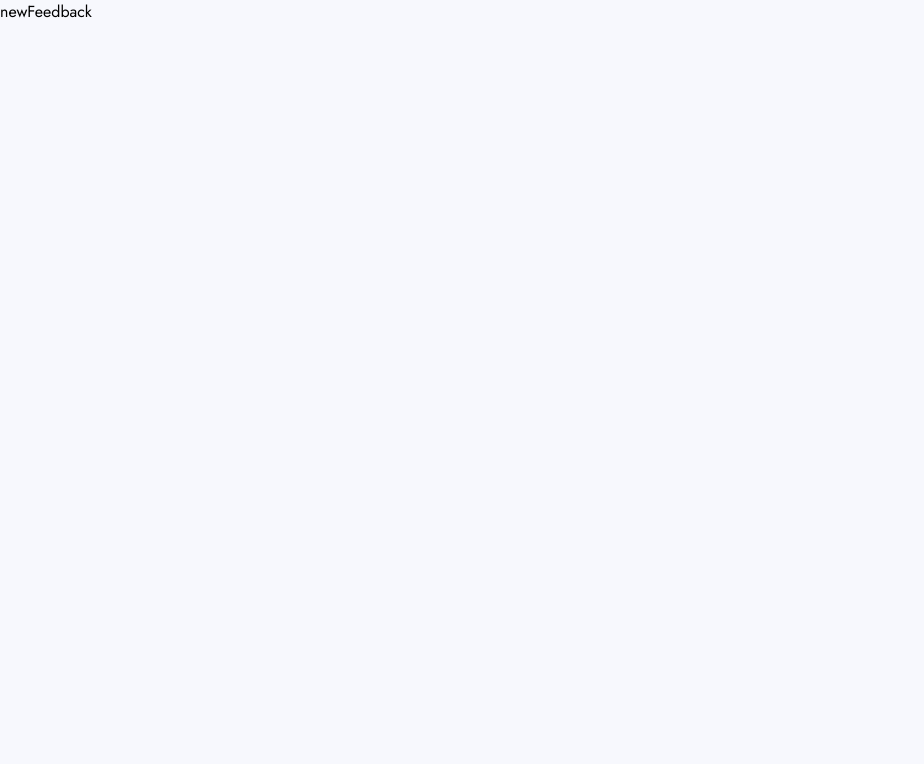
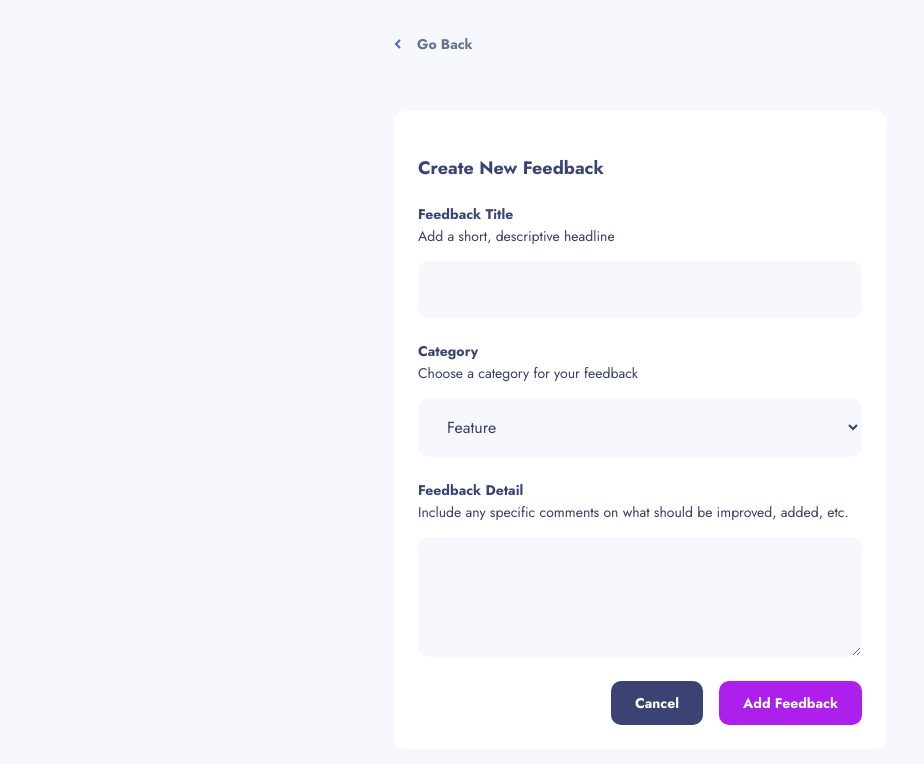
Before and after one commit to AgataLiberska/product-feedback-app, a React (Create React App) app: page /productRequests/new in a window 1280 px wide. Shown: the top 764 px of the page, without its empty margins (0-924 px from the left). Built offline with nearby package versions, Linux system fonts and the light colour scheme.

Commit message:
add styles to new feedback page

```diff
--- a/src/GlobalStyle.js
+++ b/src/GlobalStyle.js
@@ -44,6 +44,47 @@ const GlobalStyle = createGlobalStyle`
         text-decoration: none;
     }
 
+    input, textarea, select {
+        display: block;
+        width: 100%;
+        padding: 1rem;
+        border: 1px solid transparent;
+        border-radius: 0.625rem;
+        background-color: var(--background-color);
+        transition: border-color 0.3s ease;
+        font-size: 0.8125rem;
+        color: var(--dark-grey);
+
+        &:focus {
+            outline: 0;
+            border: 1px solid var(--dakr-blue);
+        }
+
+        &::placeholder {
+            color: var(--light-grey);
+        }
+
+        @media screen and (min-width: 500px) {
+            font-size: 1rem;
+            padding: 1rem 1.5rem;
+        }
+    }
+
+    button {
+        padding: 0.625rem 1rem;
+        border-radius: 0.625rem;
+        border: 0;
+        font-size: 0.75rem;
+        font-weight: 700;
+        color: var(--white);
+        white-space: nowrap;
+
+        @media screen and (min-width: 768px) {
+            font-size: 0.875rem;
+            padding: 0.75rem 1.5rem;
+        }
+    }
+
 
 `;
 
--- a/src/features/suggestions/SuggestionsList.js
+++ b/src/features/suggestions/SuggestionsList.js
@@ -6,7 +6,7 @@ import Lightbulb from '../../assets/suggestions/icon-suggestions.svg';
 import AddSuggestionBtn from './AddSuggestionBtn';
 import NoSuggestions from './NoSuggestions';
 
-import { SuggestionsListContainer, SuggestionsListHeader, SuggestionsHeading, SortLabel, SortSelect, SuggestionHeadingSortWrapper } from './SuggestionsListStyles';
+import { SuggestionsListContainer, SuggestionsListHeader, SuggestionsHeading, SuggestionSortContainer, SortLabel, SortSelect, SuggestionHeadingSortWrapper } from './SuggestionsListStyles';
 
 const SuggestionsList = () => {
     const suggestions = useSelector(state => state.suggestions);
@@ -62,7 +62,7 @@ const SuggestionsList = () => {
                         <img src={Lightbulb} alt=""/>
                         {filteredSuggestions.length} Suggestions
                     </SuggestionsHeading>
-                    <div>
+                    <SuggestionSortContainer>
                         <SortLabel htmlFor="sort">
                             Sort by:
                         </SortLabel>
@@ -72,7 +72,7 @@ const SuggestionsList = () => {
                             <option value="most-comments">Most Comments</option>
                             <option value="least-comments">Least Comments</option>
                         </SortSelect>
-                    </div>
+                    </SuggestionSortContainer>
                 </SuggestionHeadingSortWrapper>
 
                 <AddSuggestionBtn to={'/productRequests/new'}>+ Add Feedback</AddSuggestionBtn>
--- a/src/features/suggestions/SuggestionsListStyles.js
+++ b/src/features/suggestions/SuggestionsListStyles.js
@@ -45,13 +45,21 @@ export const SuggestionsHeading = styled.h1`
 
 `
 
+export const SuggestionSortContainer = styled.div`
+    display: flex;
+    align-items:center;
+
+`
+
 export const SortLabel = styled.label`
     padding-right: 0.25rem;
     font-size: 0.75rem;
     color: var(--white);
+    white-space: nowrap;
 `
 
 export const SortSelect = styled.select`
+    padding: initial;
     background-color: var(--dark-grey);
     border: 0;
     font-size: 0.75rem;
--- a/src/pages/Details.js
+++ b/src/pages/Details.js
@@ -6,10 +6,10 @@ import { findSuggestionById } from '../features/suggestions/suggestionsSlice';
 import SuggestionExcerpt from '../features/suggestions/SuggestionExcerpt';
 import CommentsList from '../features/comments/CommentsList';
 import AddCommentForm from '../features/comments/AddCommentForm';
+import GoBack from '../reusable/GoBackLink';
 
-import BackArrow from '../assets/shared/icon-arrow-left.svg';
 
-import { DetailsPageWrapper, DetailsMenu, GoBackLink, EditFeedbackBtn } from './DetailsPageStyles';
+import { DetailsPageWrapper, DetailsMenu, EditFeedbackBtn } from './DetailsPageStyles';
 import { getCurrentUser } from '../features/users/usersSlice';
 
 
@@ -27,10 +27,7 @@ const Details = ({match}) => {
     return (
         <DetailsPageWrapper>
             <DetailsMenu>
-                <GoBackLink to='/'>
-                    <img src={BackArrow} alt='' />
-                    Go Back
-                </GoBackLink>
+                <GoBack />
                 { isAuthor ?
                 <EditFeedbackBtn to={`/productRequests/${suggestionId}/edit`}>
                     Edit Feedback
--- a/src/pages/DetailsPageStyles.js
+++ b/src/pages/DetailsPageStyles.js
@@ -22,25 +22,6 @@ export const DetailsMenu = styled.div`
     align-items: center;
 `
 
-export const GoBackLink = styled(Link)`
-    font-size: 0.8125rem;
-    font-weight: 700;
-    color: var(--medium-grey);
-
-    & img {
-        padding-right: 1rem;
-    }
-
-    @media screen and (min-width: 768px) {
-        font-size: 0.875rem;
-        transition: text-decoration 0.3s ease;
-
-        &:hover {
-            text-decoration: underline;
-        }
-    }
-`
-
 export const EditFeedbackBtn = styled(Link)`
     padding: 0.625rem 1rem;
     border: 0;
--- a/src/pages/NewFeedback.js
+++ b/src/pages/NewFeedback.js
@@ -1,10 +1,80 @@
-import React from 'react';
+import React, { useState } from 'react';
+import GoBack from '../reusable/GoBackLink';
+
+// styled components
+import { NewFeedbackPageWrapper, NewFeedbackFormContainer, NewFeedbackHeading, FormControl, FormLabel, FormLabelHeading, FeedbackFormTextArea, ButtonContainer  } from './NewFeedbackStyles';
+
+import { SubmitButton, CancelButton } from '../reusable/reusableStyles';
 
 const NewFeedback = () => {
+    const [title, setTitle] = useState('');
+    const [category, setCategory] = useState('feature');
+    const [description, setDescription] = useState('');
+
+    const onTitleChange = e => setTitle(e.target.value);
+    const onCategoryChange = e => setCategory(e.target.value);
+    const onDescriptionChange = e => setDescription(e.target.value);
+
     return (
-        <div>
-            newFeedback
-        </div>
+        <NewFeedbackPageWrapper>
+            <header>
+                <GoBack />
+            </header>
+
+            <NewFeedbackFormContainer>
+                <NewFeedbackHeading>
+                    Create New Feedback
+                </NewFeedbackHeading>
+                <form>
+                    <FormControl>
+                        <FormLabel htmlFor="title">
+                            <FormLabelHeading>Feedback Title</FormLabelHeading>
+                            Add a short, descriptive headline
+                        </FormLabel>
+                        <input
+                            type="text"
+                            id="title"
+                            value={title}
+                            onChange={onTitleChange}
+                        />
+                    </FormControl>
+                    <FormControl>
+                        <FormLabel htmlFor="category">
+                            <FormLabelHeading>
+                                Category
+                            </FormLabelHeading>
+                            Choose a category for your feedback
+                        </FormLabel>
+                        <select
+                            id="category"
+                            value={category}
+                            onChange={onCategoryChange}
+                        >
+                            <option value="feature">Feature</option>
+                            <option value="UI">UI</option>
+                            <option value="UX">UX</option>
+                            <option value="enhancement">Enhancement</option>
+                            <option value="bug">Bug</option>
+                        </select>
+                    </FormControl>
+                    <FormControl>
+                        <FormLabel htmlFor="description">
+                            <FormLabelHeading>Feedback Detail</FormLabelHeading>
+                            Include any specific comments on what should be improved, added, etc.
+                        </FormLabel>
+                        <FeedbackFormTextArea
+                            id="description"
+                            value={description}
+                            onChange={onDescriptionChange}
+                        />
+                    </FormControl>
+                    <ButtonContainer>
+                        <CancelButton>Cancel</CancelButton>
+                        <SubmitButton>Add Feedback</SubmitButton>
+                    </ButtonContainer>
+                </form>
+            </NewFeedbackFormContainer>
+        </NewFeedbackPageWrapper>
     )
 }
 
--- a/src/pages/NewFeedbackStyles.js
+++ b/src/pages/NewFeedbackStyles.js
@@ -0,0 +1,66 @@
+import styled from 'styled-components';
+
+export const NewFeedbackPageWrapper = styled.div`
+    max-width: 33.75rem;
+    margin: auto;
+    padding: 2rem 1.5rem 5rem;
+
+`
+
+export const NewFeedbackFormContainer = styled.main`
+    margin-top: 3.5rem;
+    padding: 2.75rem 1.5rem 1.5rem;
+    background-color: var(--white);
+    border-radius: 0.625rem;
+`
+
+export const NewFeedbackHeading = styled.h1`
+    margin-bottom: 1.5rem;
+    color: var(--dark-grey-blue);
+    font-size: 1.125rem;
+    line-height: 1.625rem;
+`
+
+export const FormControl = styled.div`
+    margin-bottom: 1.5rem;
+
+    &:last-of-type {
+        margin-bottom: 2.5rem;
+    }
+`
+
+export const FormLabel = styled.label`
+    display: block;
+    margin-bottom: 1rem;
+    font-size: 0.8125rem;
+    color: var(--dark-grey);
+    line-height: 1.125rem;
+
+    @media screen and (min-width: 500px) {
+        font-size: 0.875rem;
+    }
+`
+
+export const FormLabelHeading = styled.span`
+    display: block;
+    margin-bottom: 0.25rem;
+    font-weight: 700;
+    line-height: 1.125rem;
+    color: var(--dark-grey-blue);
+
+`
+
+export const FeedbackFormTextArea = styled.textarea`
+    height: 7.5rem;
+`
+
+export const ButtonContainer = styled.div`
+    display: flex;
+    flex-direction: column;
+    gap: 1rem;
+
+    @media screen and (min-width: 500px) {
+        flex-direction: row;
+        justify-content: flex-end;
+    }
+`
--- /dev/null
+++ b/src/reusable/GoBackLink.js
@@ -0,0 +1,15 @@
+import React from 'react';
+import { GoBackLink } from './reusableStyles';
+
+import BackArrow from '../assets/shared/icon-arrow-left.svg';
+
+const GoBack = () => {
+    return (
+        <GoBackLink to='/'>
+            <img src={BackArrow} alt='' />
+            Go Back
+        </GoBackLink>
+    )
+}
+
+export default GoBack;
--- a/src/reusable/reusableStyles.js
+++ b/src/reusable/reusableStyles.js
@@ -1,37 +1,34 @@
 import styled from 'styled-components';
+import { Link } from 'react-router-dom';
+
+export const GoBackLink = styled(Link)`
+    font-size: 0.8125rem;
+    font-weight: 700;
+    color: var(--medium-grey);
+
+    & img {
+        padding-right: 1rem;
+    }
+
+    @media screen and (min-width: 768px) {
+        font-size: 0.875rem;
+        transition: text-decoration 0.3s ease;
+
+        &:hover {
+            text-decoration: underline;
+        }
+    }
+`
 
 export const TextArea = styled.textarea`
     width: 100%;
     height: 5rem;
-    padding: 1rem;
-    border: 1px solid transparent;
-    border-radius: 0.625rem;
-    background-color: var(--background-color);
-    transition: border-color 0.3s ease;
-    color: var(--dark-grey);
-
-    &:focus {
-        outline: 0;
-        border: 1px solid var(--dark-blue);
-    }
-
-    &::placeholder {
-        color: var(--light-grey);
-    }
 `
 
 export const SubmitButton = styled.button`
-    padding: 0.625rem 1rem;
     background-color: var(--primary-btn);
-    border: 0;
-    border-radius: 0.625rem;
-    font-size: 0.75rem;
-    font-weight: 700;
-    color: var(--white);
-    white-space: nowrap;
+`
 
-    @media screen and (min-width: 768px) {
-        font-size: 0.875rem;
-        padding: 0.75rem 1.5rem;
-    }
+export const CancelButton = styled.button`
+    background-color: var(--dark-grey-blue);
 `
```
